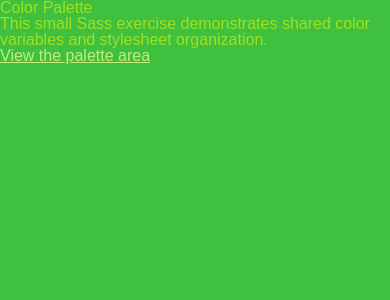
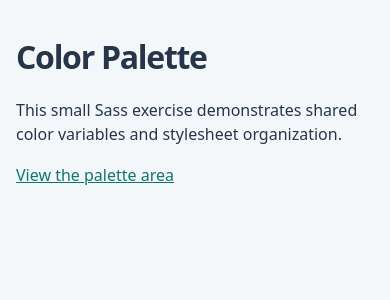
Before and after one commit to schillgc/Static, a PHP site: page / in a window 390 px wide. Shown: the top 300 px of the page. Run offline with PHP 8.4, Linux system fonts and the light colour scheme.

Commit message:
style: refine Sass blog and palette examples

```diff
--- a/SasS/Color Pallet/main.css
+++ b/SasS/Color Pallet/main.css
@@ -1,59 +1,23 @@
-/* http://meyerweb.com/eric/tools/css/reset/
-   v2.0 | 20110126
-   License: none (public domain)
-*/
-html, body, div, span, applet, object, iframe,
-h1, h2, h3, h4, h5, h6, p, blockquote, pre,
-a, abbr, acronym, address, big, cite, code,
-del, dfn, em, img, ins, kbd, q, s, samp,
-small, strike, strong, sub, sup, tt, var,
-b, u, i, center,
-dl, dt, dd, ol, ul, li,
-fieldset, form, label, legend,
-table, caption, tbody, tfoot, thead, tr, th, td,
-article, aside, canvas, details, embed,
-figure, figcaption, footer, header, hgroup,
-menu, nav, output, ruby, section, summary,
-time, mark, audio, video {
+* { box-sizing: border-box; }
+body {
+  min-height: 100vh;
   margin: 0;
-  padding: 0;
-  border: 0;
-  font-size: 100%;
-  font: inherit;
-  vertical-align: baseline; }
-
-/* HTML5 display-role reset for older browsers */
-article, aside, details, figcaption, figure,
-footer, header, hgroup, menu, nav, section {
-  display: block; }
-
-body {
-  line-height: 1; }
-
-ol, ul {
-  list-style: none; }
-
-blockquote, q {
-  quotes: none; }
-
-blockquote:before, blockquote:after,
-q:before, q:after {
-  content: '';
-  content: none; }
-
-table {
-  border-collapse: collapse;
-  border-spacing: 0; }
-
-body {
-  background: #3fc03f;
-  font-family: sans-serif;
-  color: #9fe020; }
-
-a {
-  color: #c6ec7a; }
-
-body.about_us {
-  font-size: 100 px; }
-
-/*# sourceMappingURL=main.css.map */
+  background: #f4f7fa;
+  color: #263548;
+  font-family: system-ui, -apple-system, BlinkMacSystemFont, "Segoe UI", sans-serif;
+  line-height: 1.55;
+}
+a { color: #0f766e; }
+body.about_us { font-size: 1rem; }
+main { width: min(100% - 2rem, 920px); margin: 0 auto; padding: clamp(2rem, 7vw, 5rem) 0; }
+h1 { margin: 0 0 .75rem; font-size: clamp(2rem, 5vw, 3.2rem); letter-spacing: -.04em; }
+.intro { max-width: 650px; margin-bottom: 2rem; color: #526477; }
+.palette-grid { display: grid; grid-template-columns: repeat(auto-fit, minmax(190px, 1fr)); gap: 1rem; }
+.palette-card { overflow: hidden; border: 1px solid #dce4ec; border-radius: 14px; background: #fff; box-shadow: 0 8px 24px rgb(31 49 68 / 7%); }
+.swatch { height: 130px; }
+.swatch--background { background: #f4f7fa; }
+.swatch--text { background: #263548; }
+.swatch--highlight { background: #0f766e; }
+.palette-copy { padding: 1rem; }
+.palette-copy h2 { margin: 0 0 .4rem; font-size: 1rem; }
+.palette-copy code { color: #526477; font-size: .85rem; }
```
